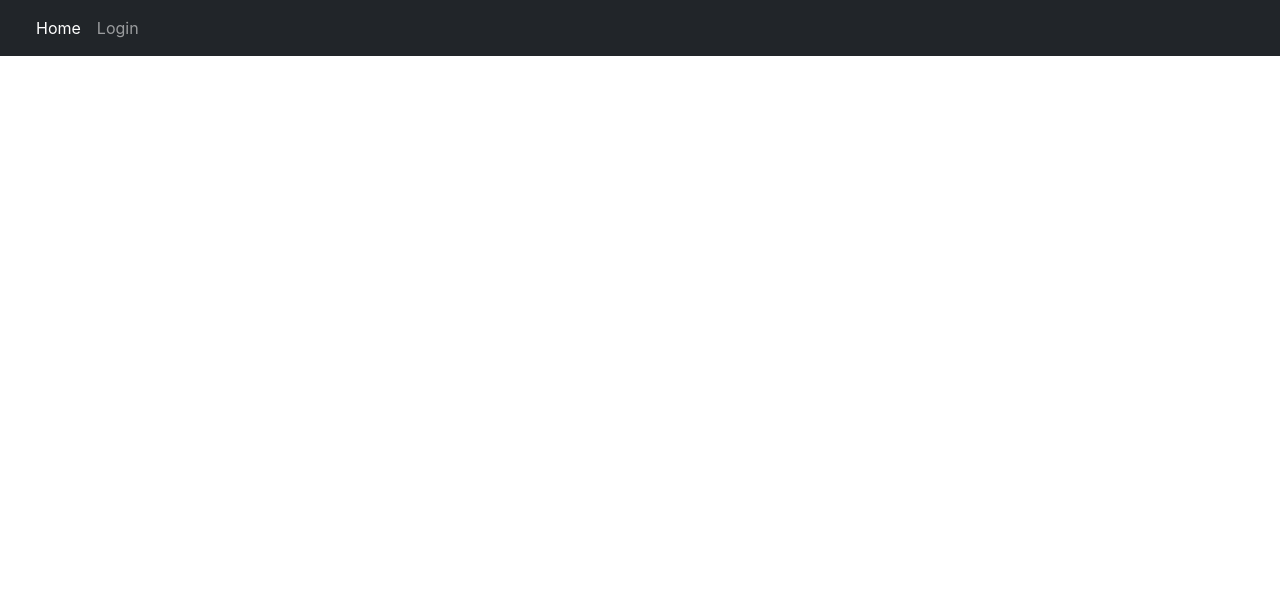
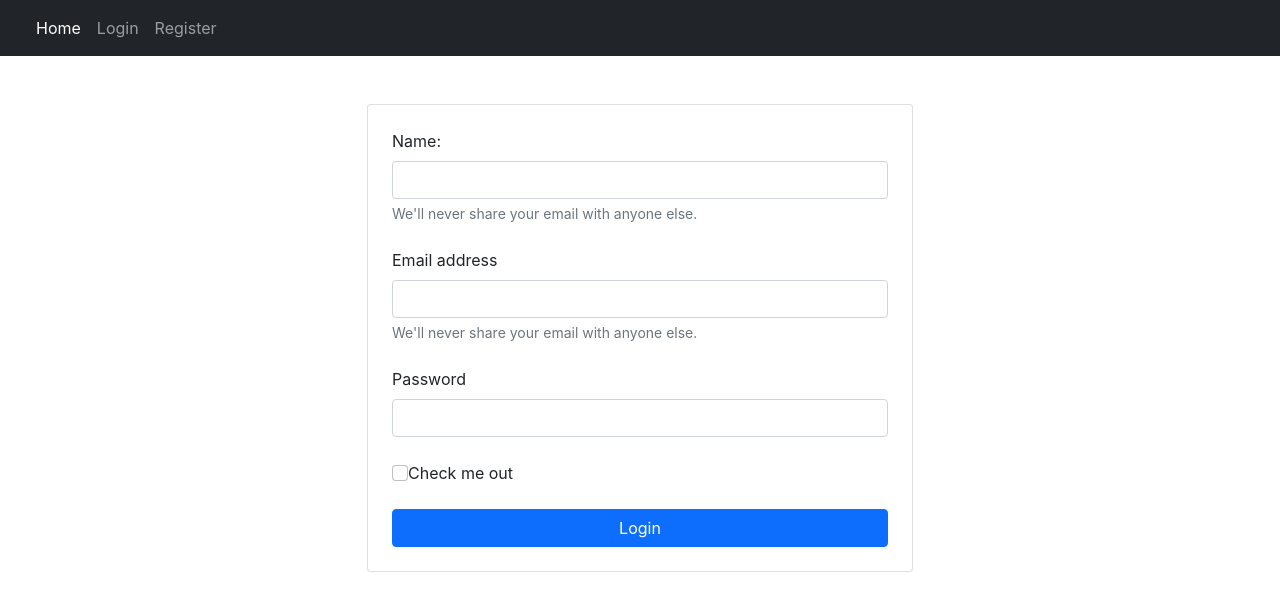
Before and after one commit to Ronaldo-Martinez/react-laravel-login, a React (Create React App) app: page /register in a window 1280 px wide. Before the commit this address had no page. Shown: the top 608 px of the page. Built offline with nearby package versions, Linux system fonts and the light colour scheme.

Commit message:
Se agrego el resgistro y la consulta a la api

```diff
--- a/src/components/authUser.jsx
+++ b/src/components/authUser.jsx
@@ -35,7 +35,8 @@ export default function AuthUser(){
     const http = axios.create({
         baseURL: "http://localhost:8000/api",
         headers:{
-            "content-type": "application/json"
+            "content-type": "application/json",
+            "Authorization":`Bearer ${token}`
         }
     });
     return {
--- a/src/components/dashboard.jsx
+++ b/src/components/dashboard.jsx
@@ -1,15 +1,45 @@
+import { useState, useEffect } from "react";
 import AuthUser from "./authUser"
 
 export default function Dashboard(){
-    const {user} = AuthUser();
+    const {http}=AuthUser();
+    const [userDatails, setUserDetails]=useState();
+
+    useEffect(()=>{
+        fetchUserDatails();
+        // eslint-disable-next-line react-hooks/exhaustive-deps
+    },[]);
+
+    const fetchUserDatails = ()=>{
+        http.post('/me').then((res)=>{
+            setUserDetails(res.data);
+        })
+    }
+
+    function renderElement(){
+        if(userDatails){
+            return <div>
+                <h1>Dashboard page</h1>
+                <h4>Name</h4>
+                <p>{userDatails.name}</p>
+                <h4>Email</h4>
+                <p>{userDatails.email}</p>
+            </div>
+        }
+        else{
+            return (
+                <div className="row justify-content-center pt-5">
+                    <div className="spinner-border text-primary" role="status">
+                        <span className="visually-hidden">Loading...</span>
+                    </div>
+                </div>
+            )
+        }
+    }
+
     return(
         <div>
-            <h1>Dashboard page</h1>
-            <h4>Name</h4>
-            <p>{user.name}</p>
-            <h4>Email</h4>
-            <p>{user.email}</p>
-
+            { renderElement()}
         </div>
     )
 }
--- /dev/null
+++ b/src/components/register.jsx
@@ -0,0 +1,53 @@
+import { useState } from "react"
+import AuthUser from "./authUser";
+import { useNavigate } from "react-router-dom";
+
+export default function REgister(){
+    const navigate = useNavigate();
+    const {http}=AuthUser();
+    const [name, setName]= useState();
+    const [email, setEmail]= useState();
+    const [password, setPassword]= useState();
+
+    const submitForm = ()=>{
+        //Api call
+        http.post('/register', {name: name, email:email, password: password}).then((res)=>{
+            console.log(res.data)
+            navigate("/login")
+        })
+    }
+
+    return(
+        <div className="row justify-content-center pt-5">
+            <div className="col-sm-6">
+                <div className="card p-4">
+                    <div className="mb-4">
+                        <label className="form-label">Name:</label>
+                        <input type="text" className="form-control" id="exampleInputEmail1"
+                            onChange={e=>setName(e.target.value)}
+                        aria-describedby="emailHelp" />
+                        <div id="emailHelp" className="form-text">We'll never share your email with anyone else.</div>
+                    </div>
+                    <div className="mb-4">
+                        <label className="form-label">Email address</label>
+                        <input type="email" className="form-control" id="exampleInputEmail1"
+                            onChange={e=>setEmail(e.target.value)}
+                        aria-describedby="emailHelp" />
+                        <div id="emailHelp" className="form-text">We'll never share your email with anyone else.</div>
+                    </div>
+                    <div className="mb-4">
+                        <label className="form-label">Password</label>
+                        <input type="password" className="form-control"
+                            onChange={e=>setPassword(e.target.value)}
+                        id="exampleInputPassword1" />
+                    </div>
+                    <div className="mb-4">
+                        <input type="checkbox" className="form-check-input" id="exampleCheck1" />
+                        <label className="form-check-label" >Check me out</label>
+                    </div>
+                    <button type="button" className="btn btn-primary" onClick={submitForm}>Login</button>
+                </div>
+            </div>
+        </div>
+    )
+}
--- a/src/navbar/nav.jsx
+++ b/src/navbar/nav.jsx
@@ -1,6 +1,7 @@
 import {Routes, Route, Link } from 'react-router-dom';
 import Home from '../components/home';
 import Login from '../components/login';
+import Register from '../components/register';
 
 function Nav() {
   return (
@@ -19,6 +20,9 @@ function Nav() {
               <li className="nav-item">
                 <Link className="nav-link" to="/login">Login</Link>
               </li>
+              <li className="nav-item">
+                <Link className="nav-link" to="/register">Register</Link>
+              </li>
             </ul>
           </div>
         </div>
@@ -27,6 +31,7 @@ function Nav() {
         <Routes>
           <Route path='/' element={<Home></Home>} ></Route>
           <Route path='/login' element={<Login></Login>} ></Route>
+          <Route path='/register' element={<Register></Register>} ></Route>
         </Routes>
       </div>
     </>
```
